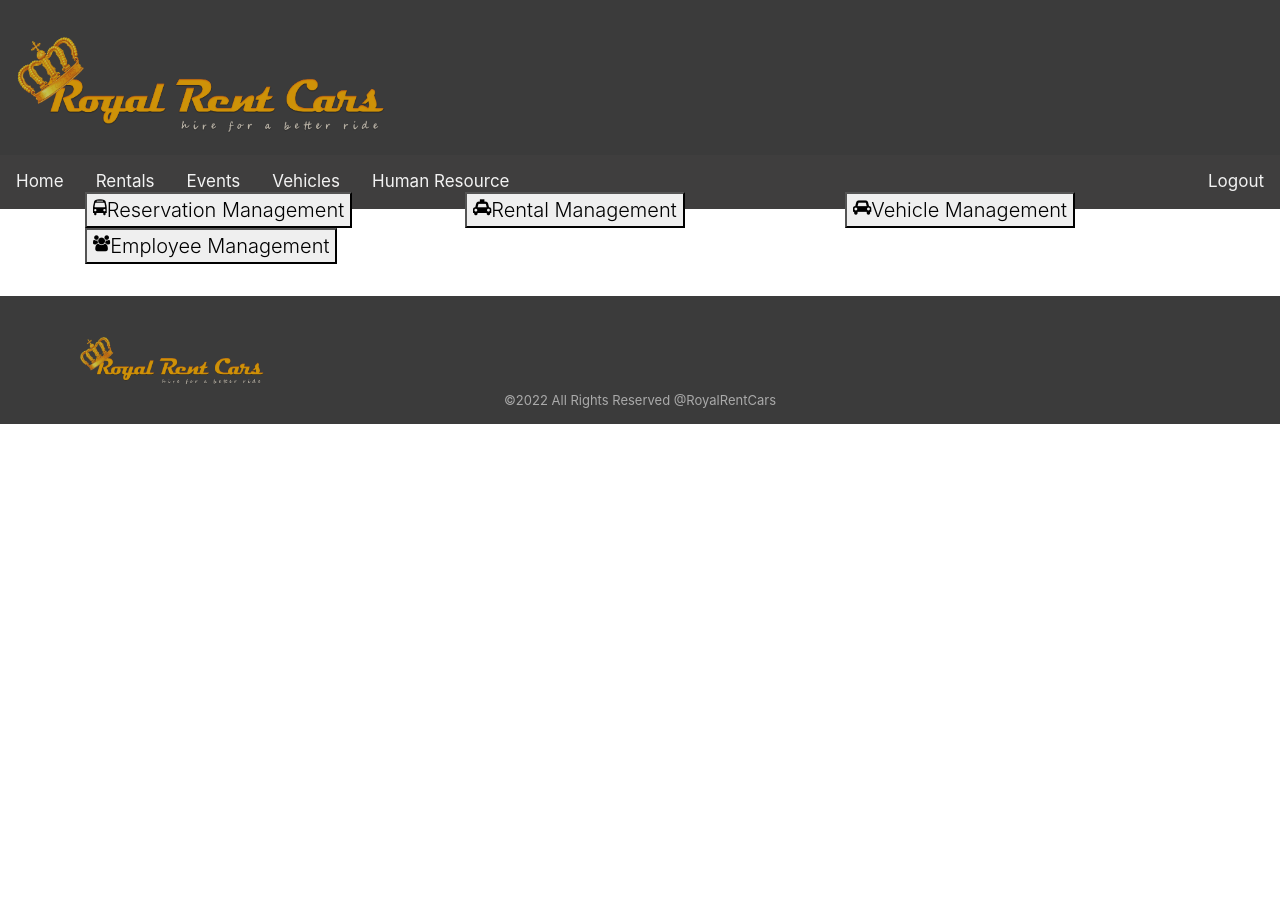
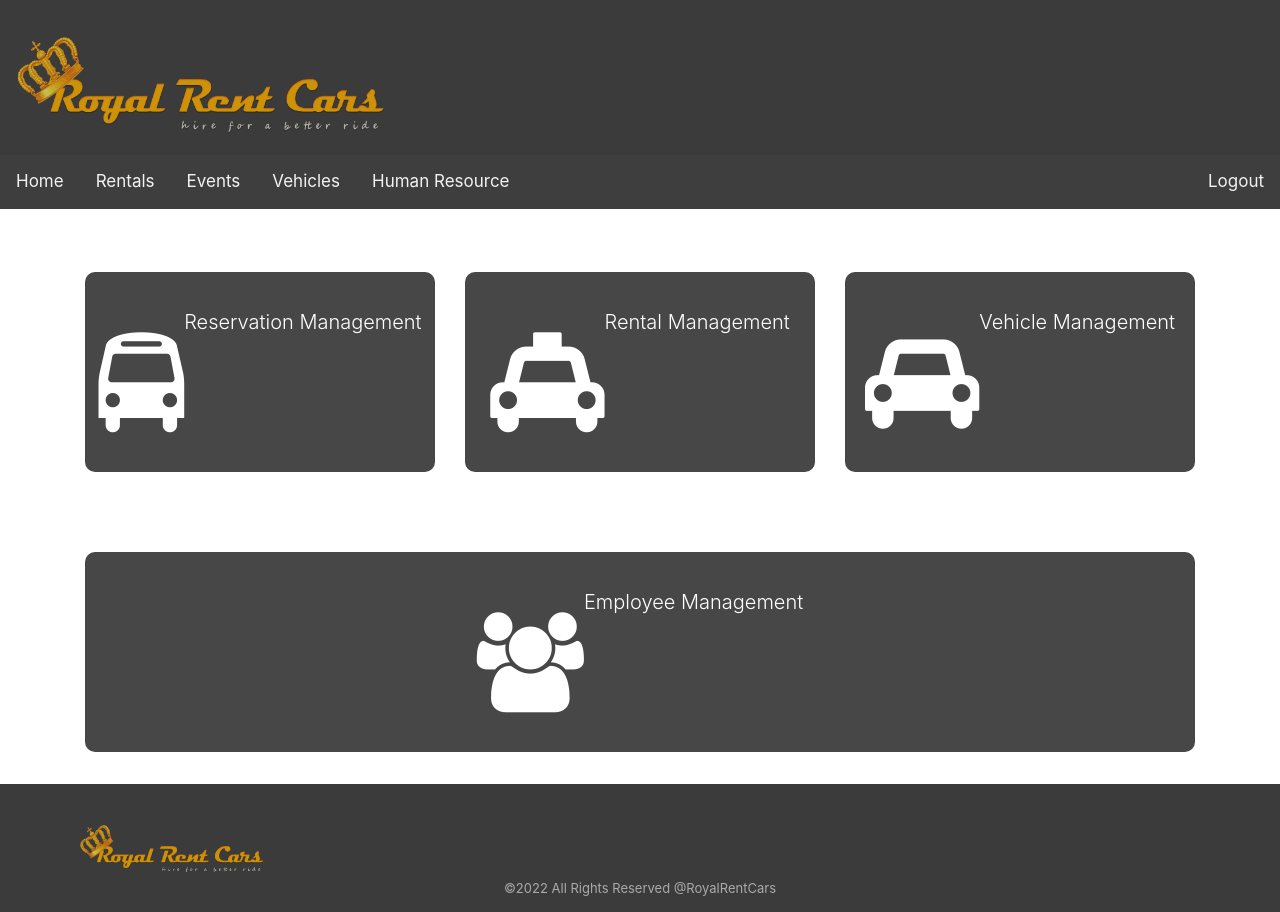
Before and after one commit to SenalRansara/RoyalRentCars_FrontEnd, a React (Create React App) app: page / in a window 1280 px wide. Before the commit the page ends 800 px from the top, so only its background shows below. Built offline with nearby package versions, Linux system fonts and the light colour scheme.

Commit message:
added style to dash board

```diff
--- a/src/styles/styles.css
+++ b/src/styles/styles.css
@@ -140,16 +140,17 @@ margin-bottom: 10px;
     color: red;
 
 }
+
 /* validation styles */
 .success {
 
-  color: #1fc191;
+color: #1fc191;
 
 }
 
 .error {
 
-  color: #980000;
+color: #980000;
 
 }
 
@@ -158,35 +159,46 @@ margin-bottom: 10px;
 .btn-ok {
 
     background-color: #1fc191;
-
     color: white;
-
     width: 200px;
-
     font-size: 1.1rem;
-
     border-radius: 0.5rem;
-
     box-shadow: 0px 0px 10px 2px rgba(0, 0, 0, 0.2),
-
-      0px 0px 10px 0px rgba(0, 0, 0, 0.19);
-
-  }
+    0px 0px 10px 0px rgba(0, 0, 0, 0.19);
+}
 
 .btn-reset {
 
     background-color: #ffd200;
+    color: whte;
+    width: 200px;
+    font-size: 1.1rem;
+    border-radius: 0.5rem;
+    box-shadow: 0px 0px 10px 2px rgba(0, 0, 0, 0.2),
+    0px 0px 10px 0px rgba(0, 0, 0, 0.19);
+}
 
-    color: whte;
 
-    width: 200px;
+/*Dashboard style*/
+.dbutton {
+    background-color: #474747;
+    margin-top: 80px;
+    padding-top: 20px;
+    margin-right: 25px;
+    width: 100%;
+    height: 200px;
+    table-layout: fixed;
+    border-collapse: collapse;
+    border-radius: 10px;
+    color: white;
+    border: none;
+    transition-duration: 0.4s;
+    font-size: 100px;
+    font-weight:800;
+    vertical-align: middle;
+}
 
-    font-size: 1.1rem;
-
-    border-radius: 0.5rem;
-
-    box-shadow: 0px 0px 10px 2px rgba(0, 0, 0, 0.2),
-
-      0px 0px 10px 0px rgba(0, 0, 0, 0.19);
-
-  }
+.dbutton:hover {
+    background-color: #CD9007;
+    color: white;
+}
```
